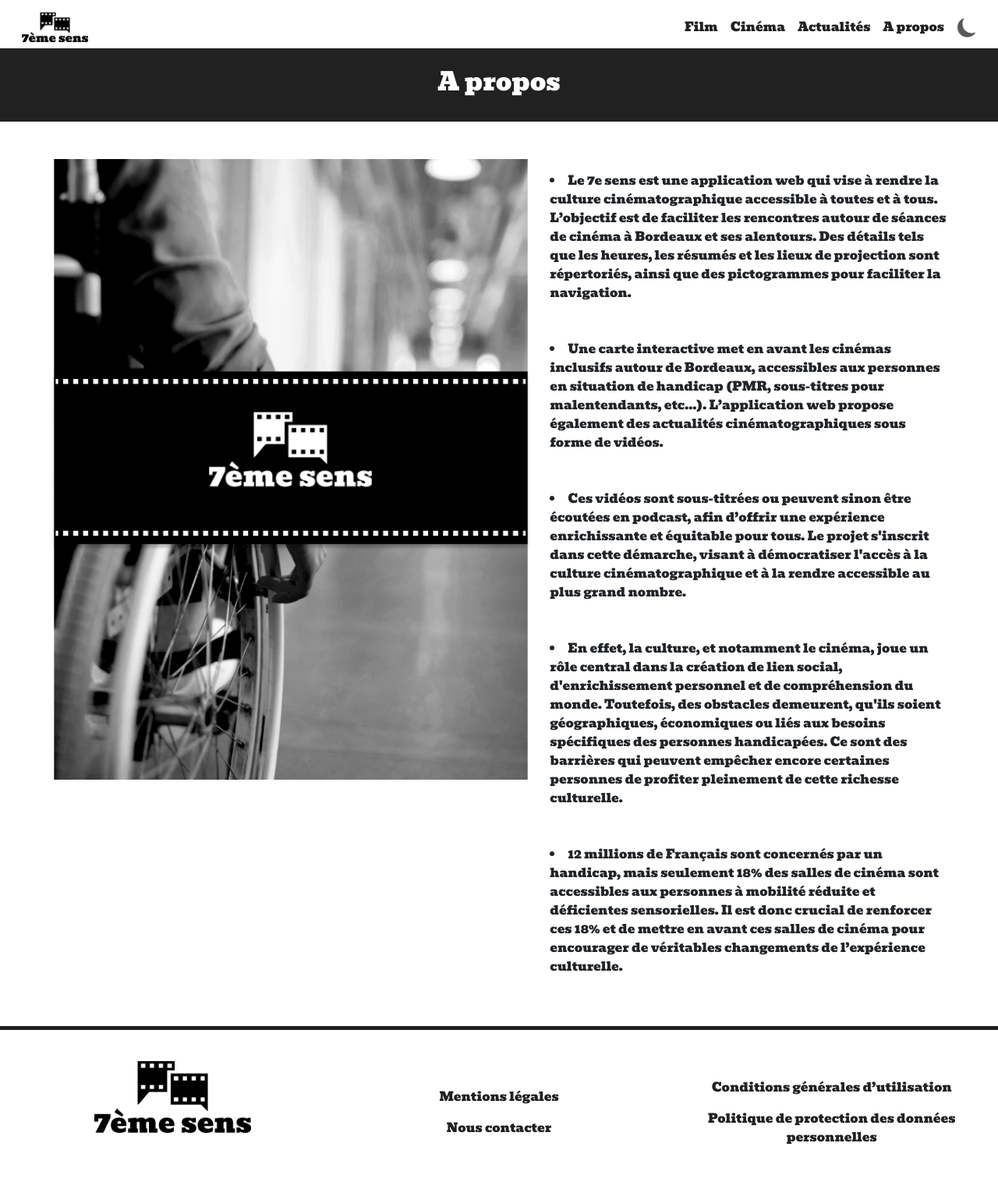
After one commit to Aniss-Aziz/7S, a Symfony app: template templates/about/index.html.twig in a window 1280 px wide. The commit adds this page. Shown: the whole page at 78% size. Run offline with Twig, Linux system fonts and the light colour scheme; the template is opened without the code that fills it, so the values that code supplies are empty; some libraries are stand-ins or nearby versions; some web fonts are replaced.

Commit message:
feat: add about page

```diff
--- /dev/null
+++ b/templates/about/index.html.twig
@@ -0,0 +1,30 @@
+{% extends 'base.html.twig' %}
+
+{% block title %}Hello AboutController!{% endblock %}
+
+{% block body %}
+    <div class="container-fluid">
+       <div class="row">
+           <div class="col-md-12 mb-5 p-0 d-flex justify-content-center align-items-center">
+               <div class="position-relative nav-theme-2 p-4 w-100">
+                   <h2 class="text-center malvoyant-font-2">A propos</h2>
+               </div>
+           </div>
+       </div>
+        <div class="row flex-lg-row flex-column justify-content-center align-items-lg-start align-items-md-center">
+            <div class="col-lg-6 col-md-10">
+                <img src="{{asset('images/Group-32.png')}}" class="object-fit-cover position-relative w-100">
+            </div>
+            <div class="col-lg-5 col-md-10">
+                <p><li>Le 7e sens est une application web qui vise à rendre la culture cinématographique accessible à toutes et à tous. L’objectif est de faciliter les rencontres autour de séances de cinéma à Bordeaux et ses alentours. Des détails tels que les heures, les résumés et les lieux de projection sont répertoriés, ainsi que des pictogrammes pour faciliter la navigation.</li><br><br><li>Une carte interactive met en avant les cinémas inclusifs autour de Bordeaux, accessibles aux personnes en situation de handicap (PMR, sous-titres pour malentendants, etc…). L’application web propose également des actualités cinématographiques sous forme de vidéos.</li><br><br><li>  Ces vidéos sont sous-titrées ou peuvent sinon être écoutées en podcast, afin d’offrir une expérience enrichissante et équitable pour tous.
+
+                    Le projet s'inscrit dans cette démarche, visant à démocratiser l'accès à la culture cinématographique et à la rendre accessible au plus grand nombre.</li><br><br><li> En effet, la culture, et notamment le cinéma, joue un rôle central dans la création de lien social, d'enrichissement personnel et de compréhension du monde.
+
+                    Toutefois, des obstacles demeurent, qu'ils soient géographiques, économiques ou liés aux besoins spécifiques des personnes handicapées. Ce sont des barrières qui peuvent empêcher encore certaines personnes de profiter pleinement de cette richesse culturelle.</li><br><br>
+                   <li> 12 millions de Français sont concernés par un handicap, mais seulement 18% des salles de cinéma sont accessibles aux personnes à mobilité réduite et déficientes sensorielles.
+                    Il est donc crucial de renforcer ces 18% et de mettre en avant ces salles de cinéma pour encourager de véritables changements de l’expérience culturelle.</li></p>
+            </div>
+        </div>
+
+    </div>
+{% endblock %}
--- a/templates/base.html.twig
+++ b/templates/base.html.twig
@@ -27,7 +27,7 @@
                     <a class="nav-link me-3" href="{{ path('app_film_list') }}">Film</a>
                     <a class="nav-link me-3" href="#">Cinéma</a>
                     <a class="nav-link me-3" href="#">Actualités</a>
-                    <a class="nav-link active me-3" aria-current="page" href="#">A propos</a>
+                    <a class="nav-link active me-3" aria-current="page" href="{{ path('app_about') }}">A propos</a>
                     <div>
                         <img style="filter: contrast(0.3);" id="icon" class="me-3" src="{{asset('images/croissant-de-lune.png')}}" alt="mode malvoyant">
 
```
Also changed, not shown: src/Controller/AboutController.php (added, +18 -0 lines), public/images/Group-32.png (added).
